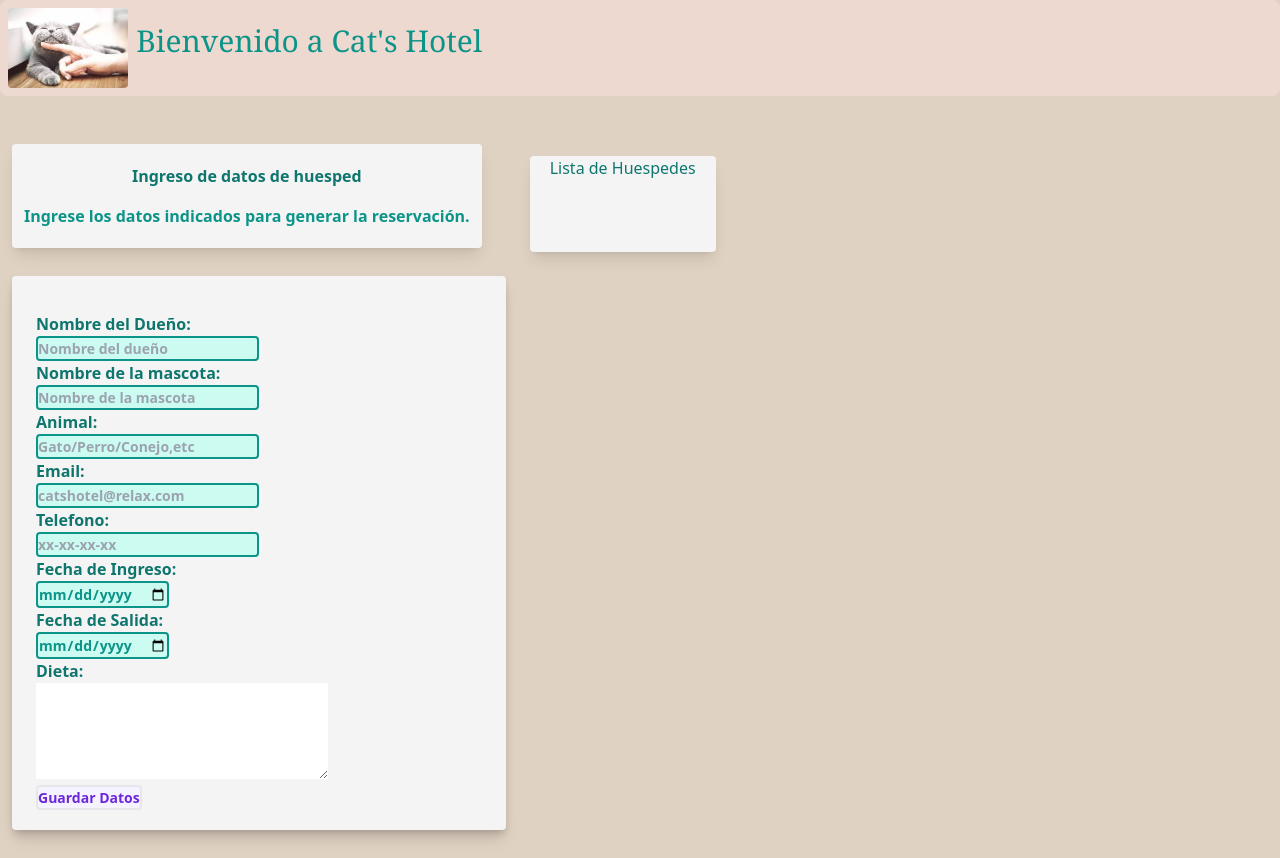
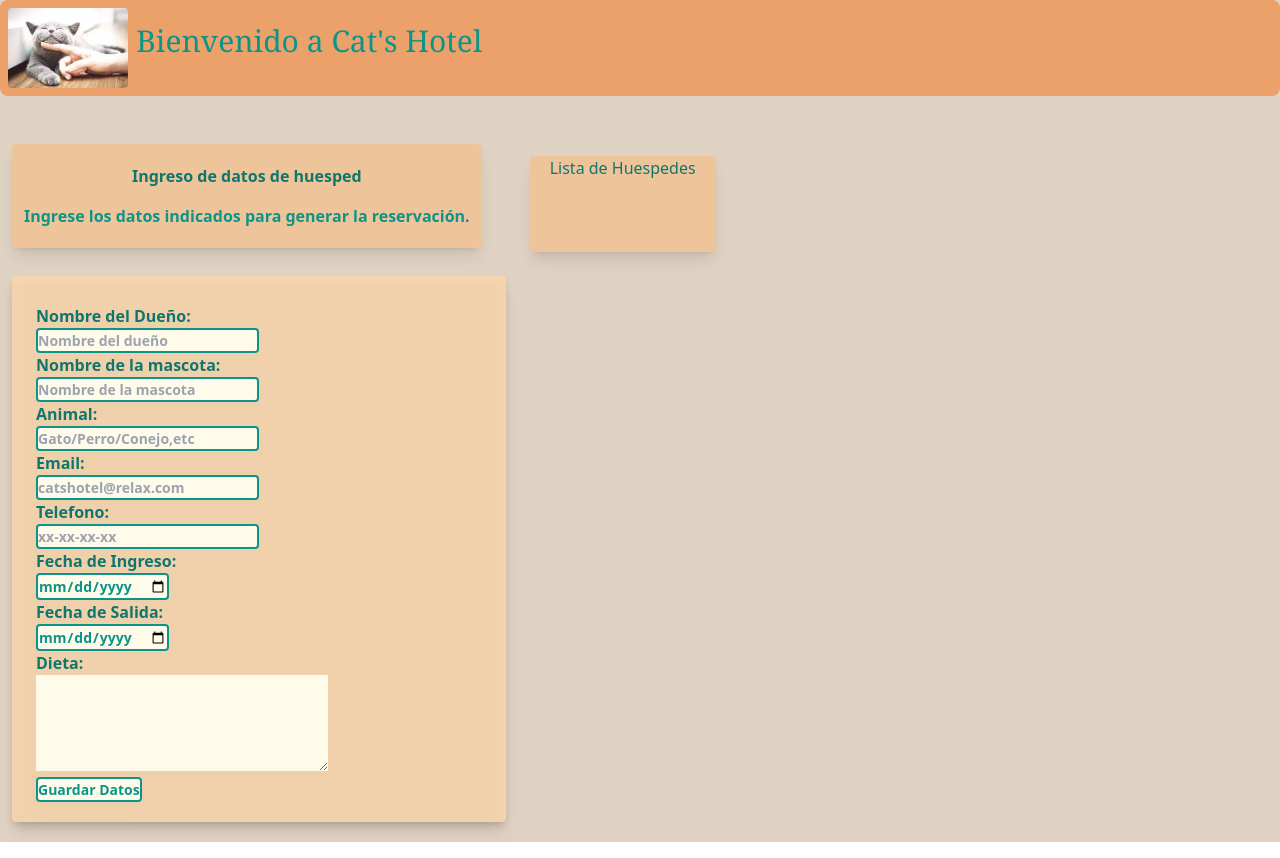
Before and after one commit to CrimsonEntity/Proyecto_Final_React, a React (Create React App) app in the folder cathotel/: page / in a window 1280 px wide. Built offline with nearby package versions, Linux system fonts and the light colour scheme.

Commit message:
Ya quedó el estilo ahora meter funciones extra

```diff
--- a/cathotel/src/App.js
+++ b/cathotel/src/App.js
@@ -19,7 +19,7 @@ function App() {
         setHuespedes={setHuespedes}
         />
 
-        <VisorDeHuespedes className='md:-1/2 lg:w-2/5 md:h-screen overflow-y-scroll'
+        <VisorDeHuespedes className='md:-1/2 lg:w-3/5 md:h-screen overflow-y-scroll'
         huespedes={huespedes}/>
 
       </div>
--- a/cathotel/src/Encabezado.jsx
+++ b/cathotel/src/Encabezado.jsx
@@ -2,11 +2,9 @@ import React from 'react'
 
 export default function Encabezado() {
   return (
-    <div className='bg-red-100/50 h-24 rounded-lg'>
-        <div className='container fluid'>
-            <img src={process.env.PUBLIC_URL + '/logo_navbar.jpg'} alt='logo' className='m-2 h-20 w-30 inline rounded'/>
-            <h1 className='text-teal-600 text-3xl font-serif inline'>Bienvenido a Cat's Hotel</h1>
-        </div>
+    <div className='bg-orange-500/50 h-24 rounded-lg fluid'>
+      <img src={process.env.PUBLIC_URL + '/logo_navbar.jpg'} alt='logo' className='m-2 h-20 w-30s rounded inline'/>
+      <h1 className='text-teal-600 text-3xl font-serif inline'>Bienvenido a Cat's Hotel</h1>
     </div>
   )
 }
--- a/cathotel/src/Formulario.jsx
+++ b/cathotel/src/Formulario.jsx
@@ -40,15 +40,15 @@ export default function Formulario ({huespedes,setHuespedes}) {
 
     return (
         <div>
-            <div className="bg-zinc-100 shadow-lg rounded text-center mx-3 my-7 px-3 py-5">
+            <div className="bg-orange-300/50 shadow-lg rounded text-center mx-3 my-7 px-3 py-5">
                 <h2 className="text-center text-teal-700 font-bold">Ingreso de datos de huesped</h2>
                 <p className="mt-4 text-center text-teal-600 font-bold">Ingrese los datos indicados para generar la reservación.</p>
             </div>
 
-            <div className="container mx-3 my-7 px-3 py-5 bg-zinc-100 shadow-lg rounded text-base drop-shadow-lg">
-            <form className="container mt-4 ml-3 flex-col" onSubmit={agregarHuesped}>
+            <div className="container mx-3 my-5 px-3 py-5 bg-orange-200/75 shadow-lg rounded text-base drop-shadow-lg">
+            <form className="container mt-2 ml-3 flex-col" onSubmit={agregarHuesped}>
                 <label className="flex flex-col text-teal-700 font-semibold">Nombre del Dueño: </label>
-                <input className="rounded border-2 border-teal-600 text-sm font-semibold bg-teal-100 text-teal-600 hover:bg-cyan-100"
+                <input className="rounded border-2 border-teal-600 text-sm font-semibold bg-amber-50 text-teal-600 hover:bg-yellow-100"
                     value={dueño}
                     onChange={(e)=>{setDueño(e.target.value)}}
                     type="text"
@@ -58,7 +58,7 @@ export default function Formulario ({huespedes,setHuespedes}) {
                 />
 
                 <label className="flex flex-col text-teal-700 font-semibold">Nombre de la mascota: </label>
-                <input className="rounded border-2 border-teal-600 text-sm font-semibold bg-teal-100 text-teal-600 hover:bg-cyan-100"
+                <input className="rounded border-2 border-teal-600 text-sm font-semibold bg-amber-50 text-teal-600 hover:bg-yellow-100"
                     value={mascota}
                     onChange={(e)=>{setMascota(e.target.value)}}
                     type="text"
@@ -68,7 +68,7 @@ export default function Formulario ({huespedes,setHuespedes}) {
                 />
 
                 <label className="flex flex-col text-teal-700 font-semibold">Animal: </label>
-                <input className="rounded border-2 border-teal-600 text-sm font-semibold bg-teal-100 text-teal-600 hover:bg-cyan-100"
+                <input className="rounded border-2 border-teal-600 text-sm font-semibold bg-amber-50 text-teal-600 hover:bg-yellow-100"
                     value={animal}
                     onChange={(e)=>{setAnimal(e.target.value)}}
                     type="text"
@@ -78,7 +78,7 @@ export default function Formulario ({huespedes,setHuespedes}) {
                 />
 
                 <label className="flex flex-col text-teal-700 font-semibold">Email: </label>
-                <input className="rounded border-2 border-teal-600 text-sm font-semibold bg-teal-100 text-teal-600 hover:bg-cyan-100"
+                <input className="rounded border-2 border-teal-600 text-sm font-semibold bg-amber-50 text-teal-600 hover:bg-yellow-100"
                     value={email}
                     onChange={(e)=>{setEmail(e.target.value)}}
                     type="email"
@@ -88,7 +88,7 @@ export default function Formulario ({huespedes,setHuespedes}) {
                 />
 
                 <label className="flex flex-col text-teal-700 font-semibold">Telefono: </label>
-                <input className="rounded border-2 border-teal-600 text-sm font-semibold bg-teal-100 text-teal-600 hover:bg-cyan-100"
+                <input className="rounded border-2 border-teal-600 text-sm font-semibold bg-amber-50 text-teal-600 hover:bg-yellow-100"
                     value={tel}
                     onChange={(e)=>{setTel(e.target.value)}}
                     type="tel"
@@ -98,7 +98,7 @@ export default function Formulario ({huespedes,setHuespedes}) {
                 />
 
                 <label className="flex flex-col text-teal-700 font-semibold">Fecha de Ingreso: </label>
-                <input className="rounded border-2 border-teal-600 text-sm font-semibold bg-teal-100 text-teal-600 hover:bg-cyan-100"
+                <input className="rounded border-2 border-teal-600 text-sm font-semibold bg-amber-50 text-teal-600 hover:bg-yellow-100"
                     value={entrada}
                     onChange={(e)=>{setEntrada(e.target.value)}}
                     type="date"
@@ -107,7 +107,7 @@ export default function Formulario ({huespedes,setHuespedes}) {
                 />
 
                 <label className="flex flex-col text-teal-700 font-semibold">Fecha de Salida: </label>
-                <input className="rounded border-2 border-teal-600 text-sm font-semibold bg-teal-100 text-teal-600 hover:bg-cyan-100"
+                <input className="rounded border-2 border-teal-600 text-sm font-semibold bg-amber-50 text-teal-600 hover:bg-yellow-100"
                     value={salida}
                     onChange={(e)=>{setSalida(e.target.value)}}
                     type="date"
@@ -116,7 +116,7 @@ export default function Formulario ({huespedes,setHuespedes}) {
                 />
 
                 <label className="flex flex-col text-teal-700 font-semibold">Dieta: </label>
-                <textarea
+                <textarea className="bg-amber-50 text-teal-600 hover:bg-yellow-100"
                     value={dieta}
                     onChange={(e)=>{setDieta(e.target.value)}}
                     type="text"
@@ -126,7 +126,7 @@ export default function Formulario ({huespedes,setHuespedes}) {
                     cols="30"
                 >Dieta o Alimentos o medicinas</textarea>
 
-                <input className="rounded border-2 text-sm font-semibold bg-violet-50 text-violet-700 hover:bg-violet-100 flex flex-col"
+                <input className="rounded border-2 border-teal-600 text-sm font-semibold bg-amber-50 text-teal-600 hover:bg-yellow-100 flex flex-col"
                     type="submit"
                     value="Guardar Datos"
                 />
--- a/cathotel/src/Huesped.jsx
+++ b/cathotel/src/Huesped.jsx
@@ -2,7 +2,7 @@ import React from 'react'
 
 function Huesped({dueño, mascota, animal, email, tel, entrada, salida, dieta}) {
   return (
-    <div className="container mx-5 my-10 px-5 py-5 bg-zinc-100 shadow-lg rounded text-base drop-shadow-lg m-8">
+    <div className="container mx-5 my-10 px-5 py-5 bg-orange-200/75 shadow-lg rounded text-base drop-shadow-lg m-8">
         <p className='text-teal-700 font-semibold'>Nombre del dueño: <span className='text-black font-normal'>{dueño}</span></p>
         <p className='text-teal-700 font-semibold'>Nombre de la mascota: <span className='text-black font-normal'>{mascota}</span></p>
         <p className='text-teal-700 font-semibold'>Tipo de Animal: <span className='text-black font-normal'>{animal}</span></p>
--- a/cathotel/src/VisorDeHuespedes.jsx
+++ b/cathotel/src/VisorDeHuespedes.jsx
@@ -5,7 +5,7 @@ import Huesped from "./Huesped";
 function VisorDeHuespedes ({huespedes}) {
     return (
         <div className="ml-4">
-            <h2 className="container mx-5 my-10 h-24 bg-zinc-100 shadow-lg rounded text-center text-teal-700 font-bold>">Lista de Huespedes</h2>
+            <h2 className="container mx-5 my-10 h-24 bg-orange-300/50 shadow-lg rounded text-center text-teal-700 font-bold>">Lista de Huespedes</h2>
             {
                 huespedes.map((huesped)=>{
                     return <Huesped
```
